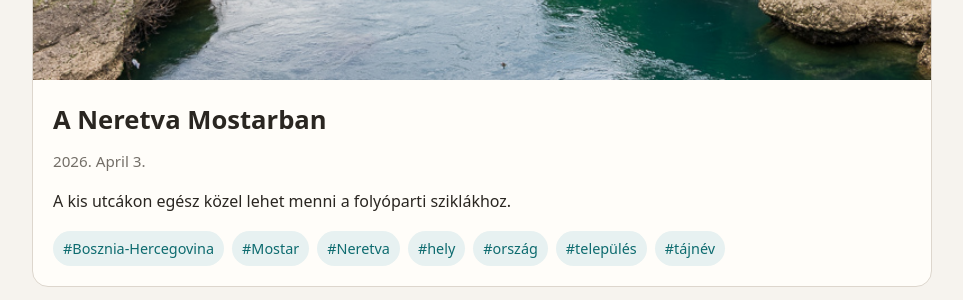
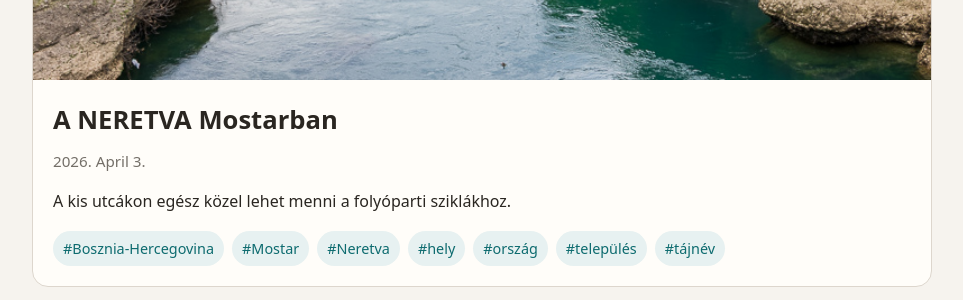
Before and after one commit to havassy/fotoblog, a Jekyll site: the page built from _posts/2026-04-03-neretva333.md, in a window 1280 px wide. Shown: the part 688-988 px from the top of the page, without its empty margins (158-1121 px from the left). Built offline with Jekyll 4.4.1, drawn with Linux system fonts in a browser that asks for light colours.

```diff
--- a/_posts/2026-04-03-neretva333.md
+++ b/_posts/2026-04-03-neretva333.md
@@ -1,6 +1,6 @@
 ---
 layout: post
-title: "A Neretva Mostarban"
+title: "A NERETVA Mostarban"
 date: 2026-04-03T12:22:29.91+01:00
 image: "/assets/images/neretva333.jpg"
 tags:
```
